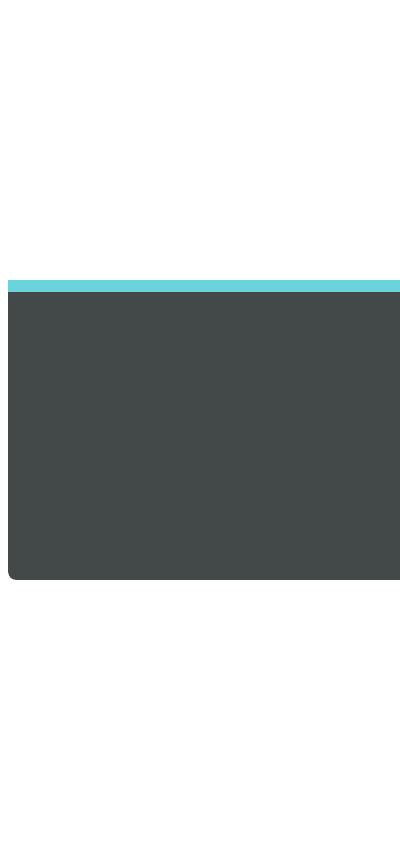
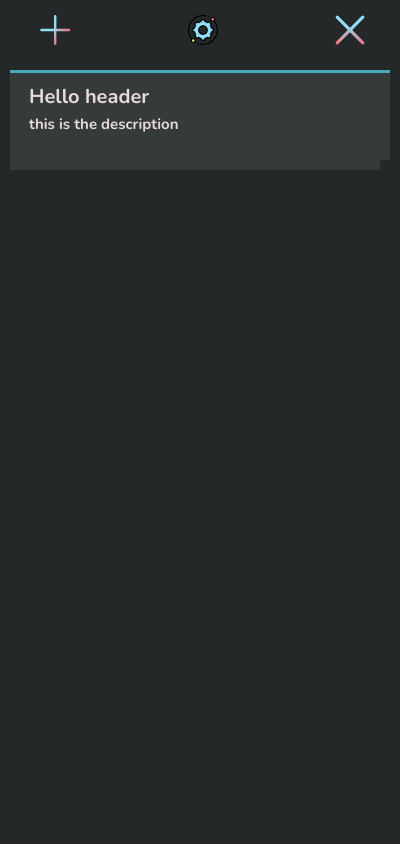
Before and after one commit to alphaTdeeraj/Stick-notes, an Electron app: page src/html/index.html in a window 400 px wide. Drawn offline with nearby package versions, Linux system fonts and the light colour scheme.

Commit message:
added the top navbar

```diff
--- a/src/css/card.css
+++ b/src/css/card.css
@@ -1,35 +1,53 @@
-.card-container {
-  width: 400px;
-  height: 300px;
-
-  border-bottom-left-radius: 8px;
-  border-bottom-right-radius: 8px;
+.card-preview-container {
+  width: 95%;
+  height: 100px;
   display: flex;
   flex-direction: column;
   overflow: hidden;
+  margin: 10px auto;
+  background-color: rgb(53, 58, 59);
+  transition: background-color 0.4s ease-out;
+  position: relative;
 }
 
 .top-bar {
-  height: 4%;
+  height: 3%;
   width: 100%;
   background-color: rgba(70, 201, 212, 0.8);
+}
+.notes-text-area {
+  width: 95%;
+  height: 100%;
+  padding-top: 10px;
+  margin-left: auto;
+  font-family: "Nunito", sans-serif;
+  color: white;
 }
 
 .text-area-container {
   flex: 1;
   width: 100%;
-  border-bottom-left-radius: 8px;
-  border-bottom-right-radius: 8px;
 }
 
+.card-preview-container::after {
+  content: "";
+  width: 20px;
+  height: 20px;
+  position: absolute;
+  bottom: -10px;
+  right: -10px;
+  border-top-left-radius: 4px;
+  background-color: rgb(37, 40, 41);
+}
+.card-preview-container:hover {
+  background-color: rgb(72, 78, 78);
+}
 .text-area {
   flex: 1;
   width: 100%;
-  border-bottom-left-radius: 8px;
-  border-bottom-right-radius: 8px;
   border: none;
   outline: none;
-  background-color: rgb(67, 72, 73);
+
   color: white;
   font-family: "Raleway", sans-serif;
   font-size: 25px;
--- a/src/css/fonts.css
+++ b/src/css/fonts.css
@@ -1 +1,2 @@
 @import url("https://fonts.googleapis.com/css2?family=Raleway:wght@400;600&display=swap");
+@import url("https://fonts.googleapis.com/css2?family=Nunito:wght@600;700&display=swap");
--- /dev/null
+++ b/src/css/global.css
@@ -0,0 +1,26 @@
+* {
+  padding: 0px;
+  margin: 0px;
+  box-sizing: border-box;
+}
+
+.main-container {
+  width: 100vw;
+  height: 100vh;
+  overflow-x: hidden;
+  background-color: rgb(37, 40, 41);
+  -webkit-user-select: none;
+}
+
+.heading {
+  font-size: 20px;
+  margin-bottom: 4px;
+  color: rgb(233, 218, 218);
+  font-weight: bold;
+}
+
+.description {
+  font-size: 15px;
+  font-weight: bold;
+  color: rgb(233, 218, 218);
+}
--- /dev/null
+++ b/src/css/icons.css
@@ -0,0 +1,24 @@
+.icon-container {
+  width: 100%;
+  height: 60px;
+  display: flex;
+  align-items: center;
+  justify-content: space-between;
+  padding-left: 5px;
+  margin-bottom: 10px;
+}
+
+.icon {
+  -moz-user-select: none;
+  -webkit-user-drag: none;
+  -webkit-user-select: none;
+  -ms-user-select: none;
+  width: 100px;
+  height: 30px;
+  transition: width 0.3s ease-out, height 0.3s ease-out;
+}
+
+.icon:hover {
+  width: 105px;
+  height: 35px;
+}
--- a/src/html/index.html
+++ b/src/html/index.html
@@ -4,22 +4,25 @@
     <meta charset="UTF-8" />
     <meta name="viewport" content="width=device-width, initial-scale=1.0" />
     <link rel="stylesheet" href="../css/fonts.css" />
+    <link rel="stylesheet" href="../css/global.css" />
+    <link rel="stylesheet" href="../css/icons.css" />
     <link rel="stylesheet" href="../css/card.css" />
     <title>Main page</title>
-    <style>
-      body {
-        display: flex;
-        height: 100vh;
-        width: 100vw;
-        justify-content: center;
-        align-items: center;
-      }
-    </style>
   </head>
   <body>
-    <div class="card-container">
-      <div class="top-bar"></div>
-      <input type="text" class="text-area bold-text" />
+    <div class="main-container">
+      <div class="icon-container">
+        <img class="icon" src="../assets/add.svg" alt="create" />
+        <img class="icon" src="../assets/gear.svg" alt="Settings" />
+        <img class="icon" src="../assets/cancel.svg" alt="Close" />
+      </div>
+      <div class="card-preview-container">
+        <div class="top-bar"></div>
+        <div class="notes-text-area">
+          <h4 class="heading">Hello header</h4>
+          <p class="description">this is the description</p>
+        </div>
+      </div>
     </div>
   </body>
 </html>
--- a/src/main.js
+++ b/src/main.js
@@ -3,8 +3,10 @@
 function createWindow() {
   // Create the browser window.
   const win = new BrowserWindow({
-    width: 800,
+    width: 400,
     height: 600,
+    maxWidth: 400,
+    frame: false,
     webPreferences: {
       nodeIntegration: true,
     },
```
Also changed, not shown: src/assets/add.svg (added), src/assets/cancel.svg (added), src/assets/gear.svg (added).
